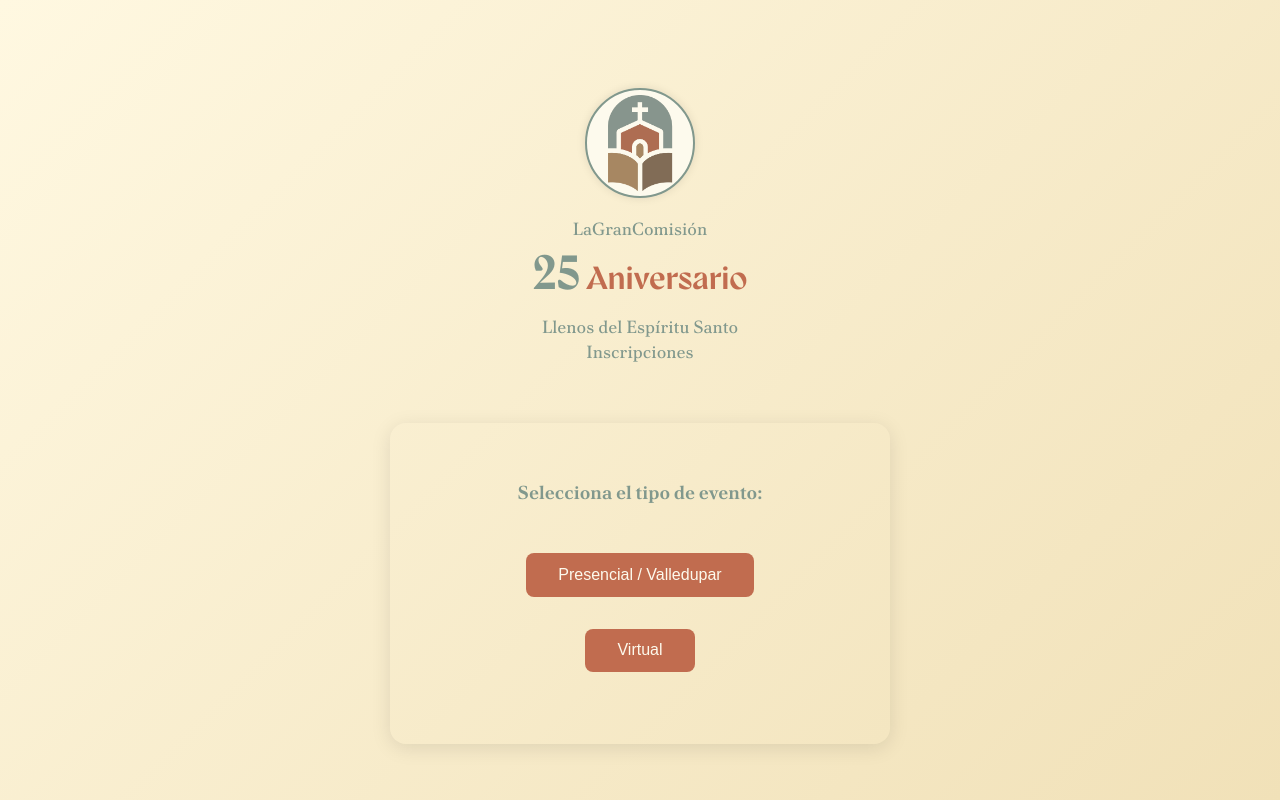
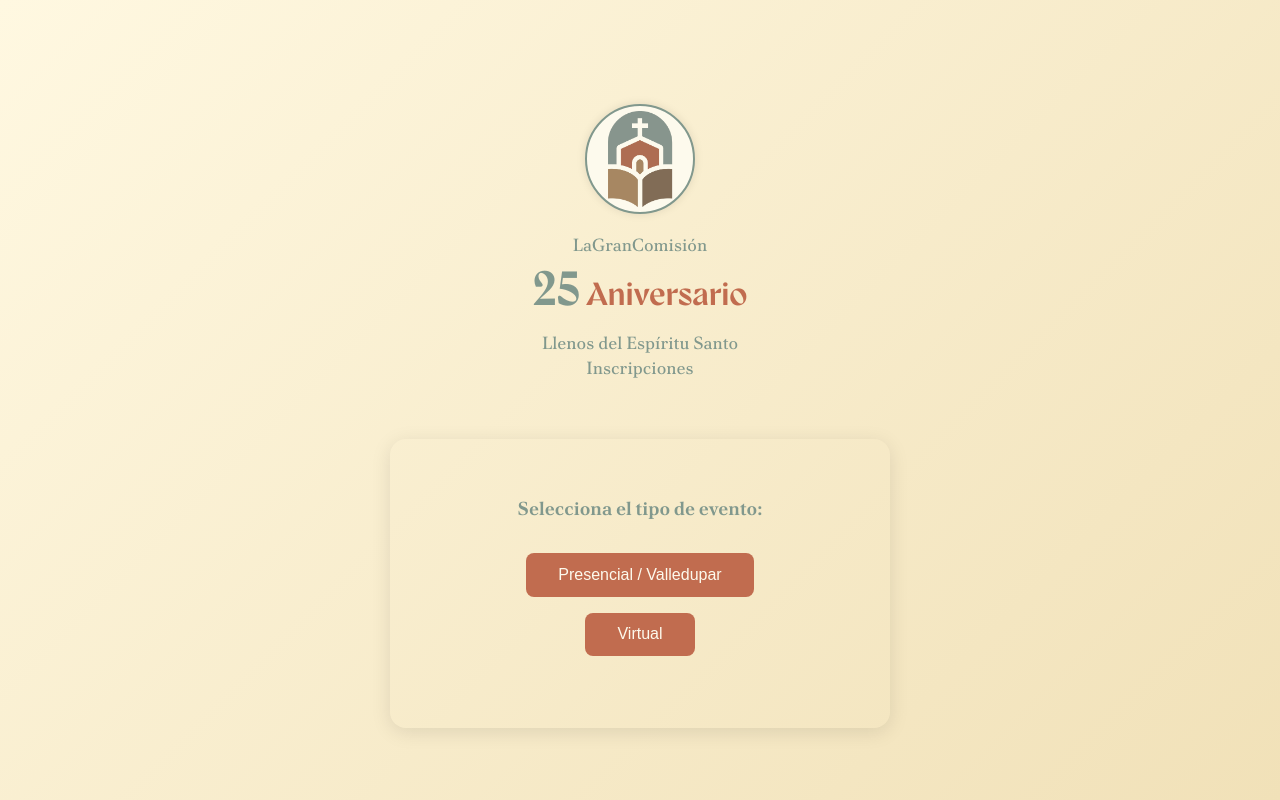
Before and after one commit to SamPerezCode/aniversario-lgc, a React (Vite) app: page / in a window 1280 px wide. Built offline with nearby package versions, Linux system fonts and the light colour scheme.

Commit message:
Ajusta estilos de botones: elimina margen superior en .btn-volver y comenta margen en botones globales

```diff
--- a/src/components/inscripciones/FormularioEvento.css
+++ b/src/components/inscripciones/FormularioEvento.css
@@ -189,9 +189,9 @@
 }
 
 
-
 .btn-volver {
     background-color: var(--color-secondary) !important;
+    margin-top: 0px !important;
 }
 
 .btn-volver:hover {
--- a/src/styles/global.css
+++ b/src/styles/global.css
@@ -42,7 +42,7 @@ h3,
 
 button {
     padding: 0.5rem 1rem;
-    margin-top: 1rem;
+    /* margin-top: 1rem; */
     font-size: 1rem;
     cursor: pointer;
 }
```
